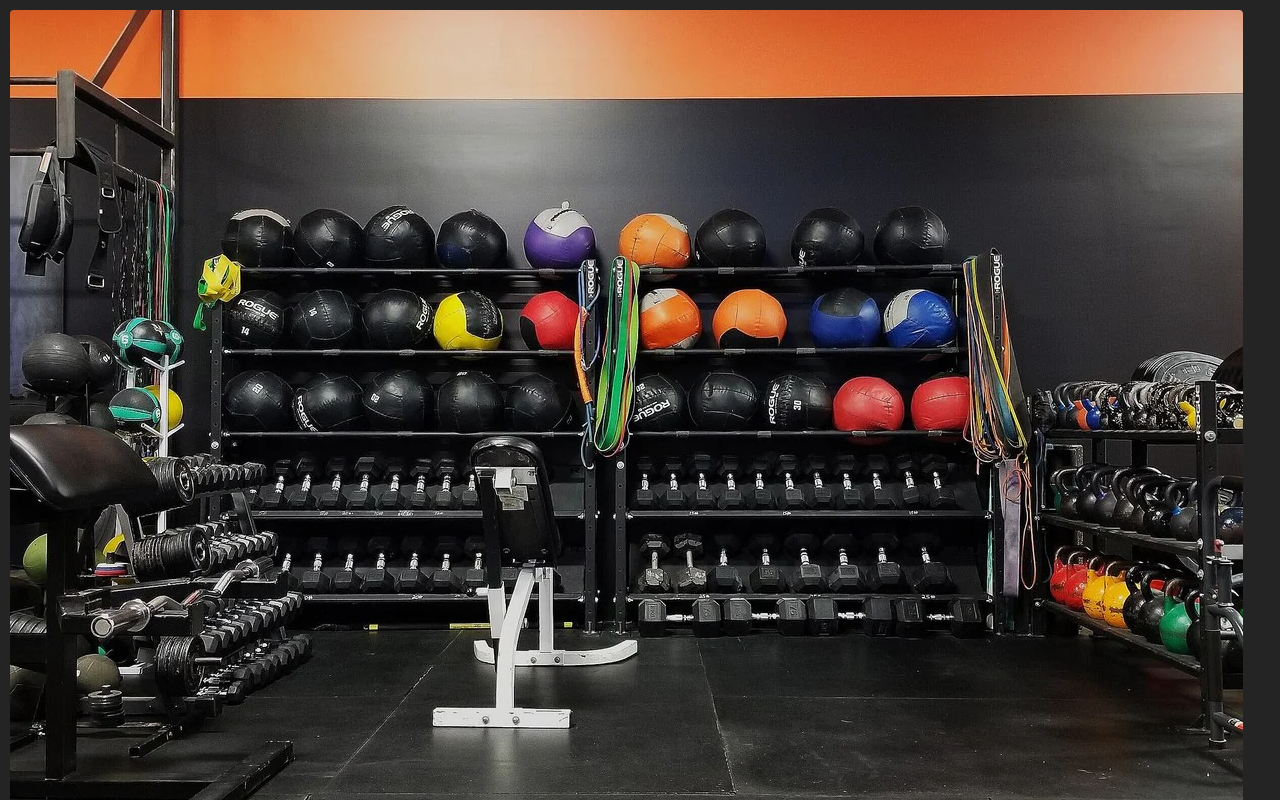
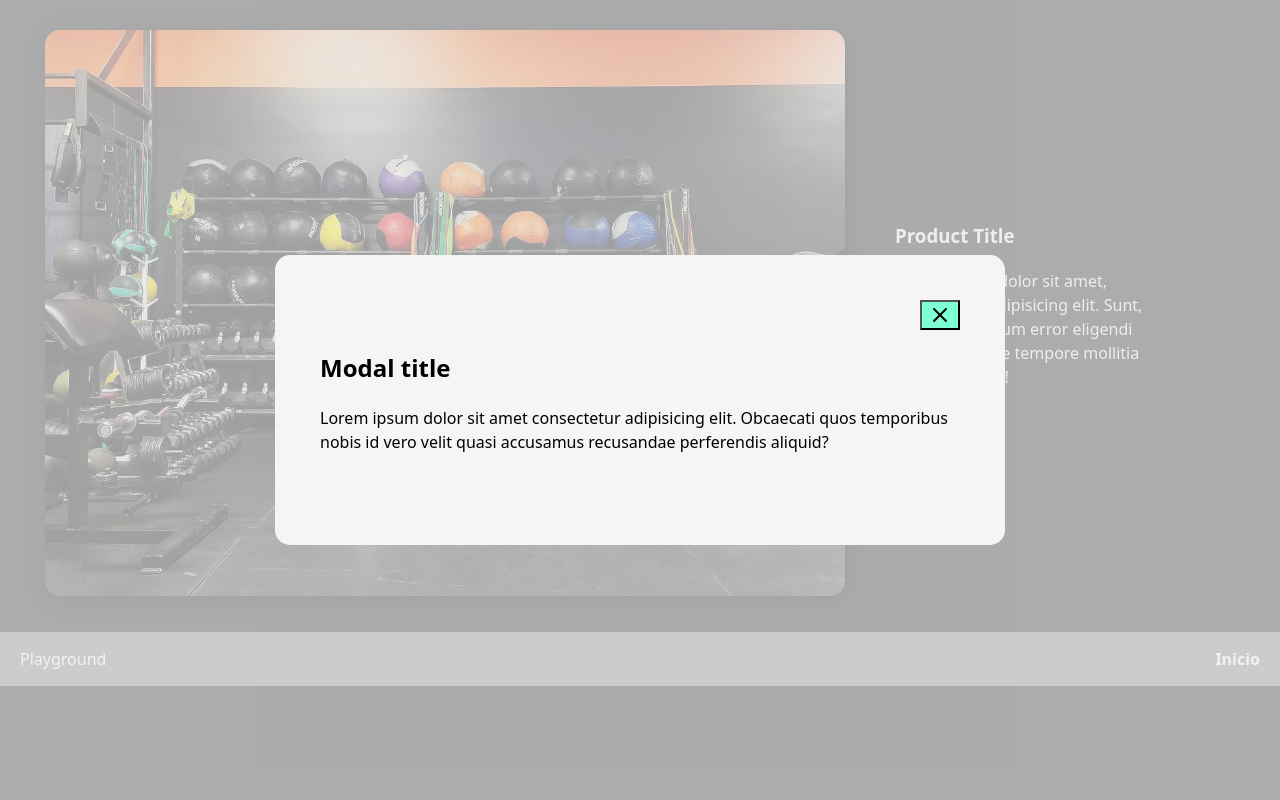
Before and after one commit to BryanGordon/playground, a React (Vite) app: page / in a window 1280 px wide. Shown: the top 800 px of the page. Built offline with nearby package versions, Linux system fonts and the light colour scheme.

Commit message:
Delete router structure

```diff
--- a/src/App.tsx
+++ b/src/App.tsx
@@ -7,20 +7,16 @@ import { Transition } from './components/Transition'
 import { TransitionDetail } from './components/TransitionDetail'
 // import { SlideCarrousel } from './components/SlideCarrousel'
 // import { Header } from './components/Header'
-// import { Modal } from './components/Modal'
+import { Modal } from './components/Modal'
 // import { StickyButton } from './components/StickyButton'
 
 function App () {
   return (
-    <Router>
-        <main>
-        <Routes>
-          <Route path='/' element={<Transition />} />
-          <Route path='/transition-detail' element={<TransitionDetail />} />
-        </Routes>
-        <Footer />
-        </main>
-      </Router>
+    <main>
+      <Content />
+      <Modal />
+      <Footer />
+    </main>
   )
 }
 
```
